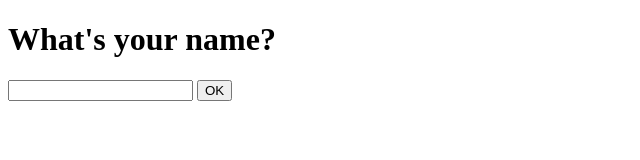
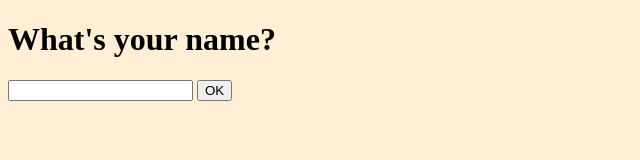
Before and after one commit to ucudal-wp/netlify-test, a website: page public/index.html in a window 1280 px wide. Shown: the whole page, without its empty margins (0-640 px from the left). Drawn offline with Linux system fonts and the light colour scheme.

Commit message:
feat: add basic styling

```diff
--- a/public/index.html
+++ b/public/index.html
@@ -3,6 +3,7 @@
   <head>
     <meta charset="utf-8" />
     <title>Netlify Test</title>
+    <link rel="stylesheet" href="styles.css" />
     <script src="script.js" defer></script>
   </head>
   <body>
--- /dev/null
+++ b/public/styles.css
@@ -0,0 +1,3 @@
+body {
+  background-color: papayawhip;
+}
```
